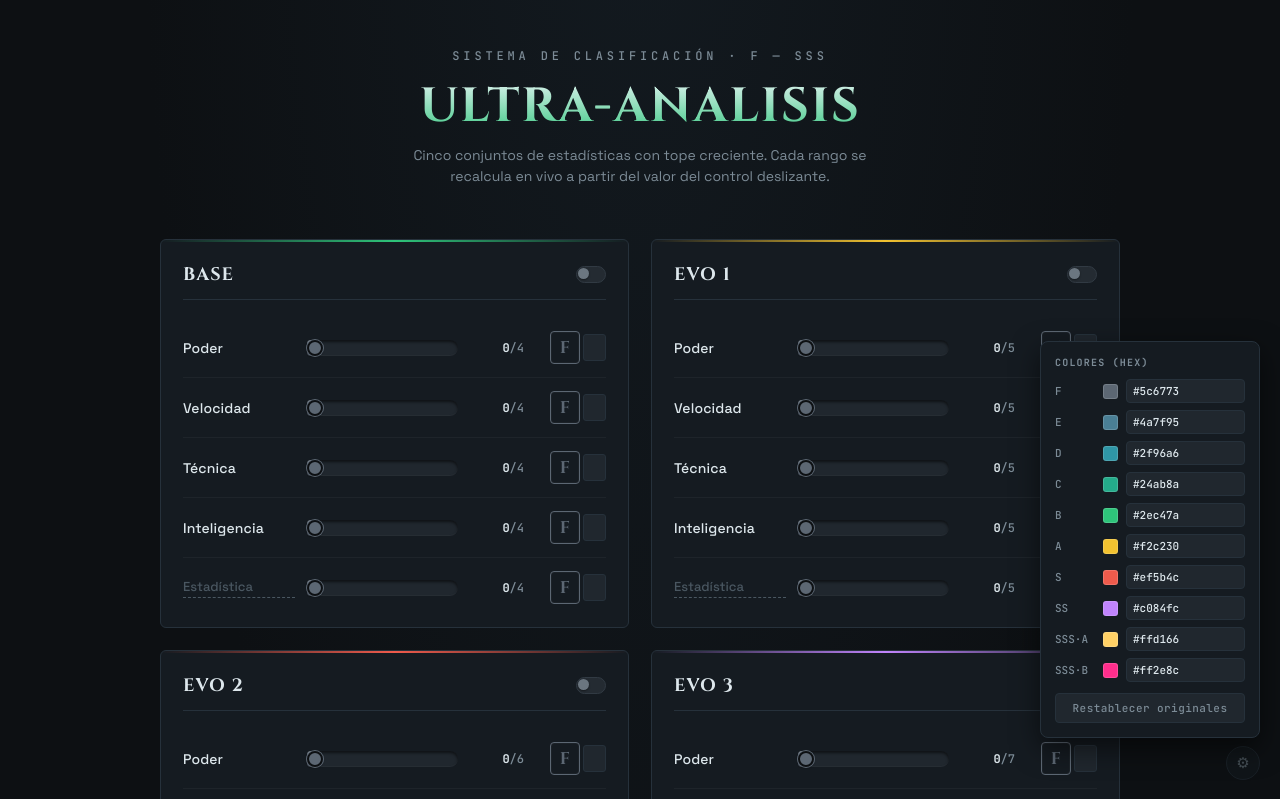
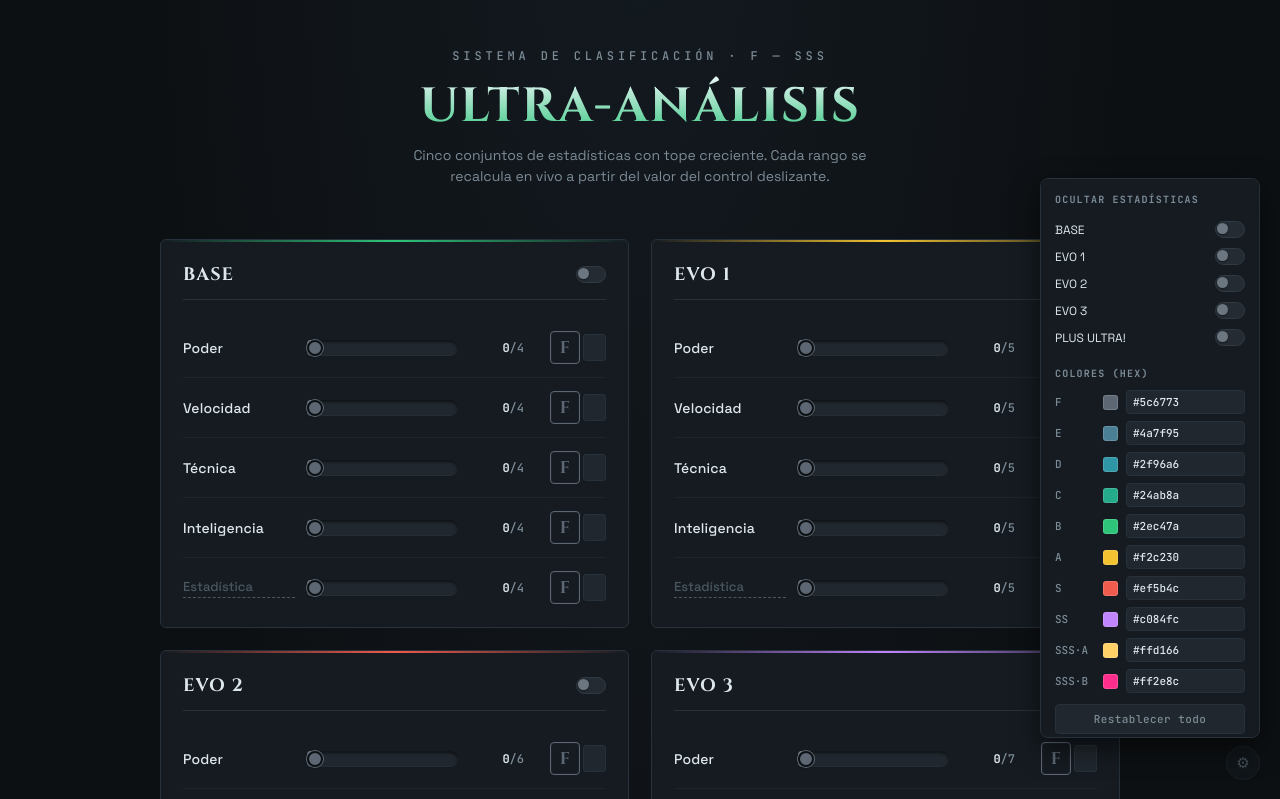
Before and after one commit to Altair925/ultra-archive, a plain HTML site: page index.html in a window 1280 px wide. Both pictures are taken after a click on the button "Ajustes de color". Shown: the top 799 px of the page. Drawn offline with Linux system fonts and the light colour scheme.

Commit message:
index.html

```diff
--- a/index.html
+++ b/index.html
@@ -1,9 +1,9 @@
- <!DOCTYPE html>
+<!DOCTYPE html>
 <html lang="es">
 <head>
 <meta charset="UTF-8">
 <meta name="viewport" content="width=device-width, initial-scale=1.0">
-<title>Ficha de Rangos</title>
+<title>Ultra-Análisis</title>
 <link rel="preconnect" href="https://fonts.googleapis.com">
 <link href="https://fonts.googleapis.com/css2?family=Cinzel:wght@600;700&family=Space+Grotesk:wght@400;500;700&family=JetBrains+Mono:wght@500;700&display=swap" rel="stylesheet">
 <style>
@@ -484,13 +484,32 @@
     transition:color .15s ease, border-color .15s ease;
   }
   .color-reset:hover{color:var(--text); border-color:var(--muted-2);}
+
+  .panel-section-title{ margin-top:16px !important; }
+  .hide-row{
+    display:flex;
+    align-items:center;
+    justify-content:space-between;
+    gap:8px;
+    padding:5px 0;
+  }
+  .hide-row span{
+    font-family:'Space Grotesk', sans-serif;
+    font-size:12px;
+    color:var(--text);
+  }
+
+  /* hide-stats mode: keep the empty track visible, mask the colored progress and the thumb */
+  .card.hide-stats .slider-fill{ opacity:0; }
+  .card.hide-stats .slider-input::-webkit-slider-thumb{ opacity:0; box-shadow:none; }
+  .card.hide-stats .slider-input::-moz-range-thumb{ opacity:0; box-shadow:none; }
 </style>
 </head>
 <body>
 <div class="wrap">
   <div class="masthead">
     <div class="eyebrow">Sistema de clasificación · F — SSS</div>
-    <h1>ULTRA-ANALISIS</h1>
+    <h1>ULTRA-ANÁLISIS</h1>
     <p class="sub">Cinco conjuntos de estadísticas con tope creciente. Cada rango se recalcula en vivo a partir del valor del control deslizante.</p>
   </div>
 
@@ -501,9 +520,12 @@
 
 <button class="color-toggle" id="colorToggle" type="button" aria-label="Ajustes de color" title="Ajustes de color">⚙</button>
 <div class="color-panel hidden" id="colorPanel">
-  <h2>Colores (hex)</h2>
+  <h2>Ocultar estadísticas</h2>
+  <div id="hideStatsFields"></div>
+
+  <h2 class="panel-section-title">Colores (hex)</h2>
   <div id="colorFields"></div>
-  <button type="button" class="color-reset" id="colorReset">Restablecer originales</button>
+  <button type="button" class="color-reset" id="colorReset">Restablecer todo</button>
 </div>
 
 <script>
@@ -524,6 +546,7 @@ const gradeColorVar = {
 const gradeGlow = { S:"rgba(239,91,76,0.5)", SS:"rgba(192,132,252,0.65)", SSS:"rgba(255,46,140,0.5)" };
 const colorMap = { F:"#5c6773", E:"#4a7f95", D:"#2f96a6", C:"#24ab8a", B:"#2ec47a", A:"#f2c230", S:"#ef5b4c", SS:"#c084fc", SSS:"#ff2e8c" };
 const allRefreshers = [];
+const cardControllers = [];
 const shardPoints = [
   "26,10 34,4 30,18",
   "40,8 52,14 42,20",
@@ -682,6 +705,8 @@ groups.forEach((group) => {
   card.appendChild(rowsHolder);
   grid.appendChild(card);
 
+  let hideStats = false;
+
   function letterAt(v) {
     return group.letters[Math.min(v, group.letters.length - 1)];
   }
@@ -701,9 +726,7 @@ groups.forEach((group) => {
 
     rows.forEach((r) => {
       const v = parseInt(r.range.value, 10);
-      r.frac.innerHTML = `<b>${v}</b>/${cap}`;
       const letter = letterAt(v);
-      r.letterEl.textContent = letter;
 
       const ownColor = colorMap[letter];
       const ownGlow = gradeGlow[letter] || 'transparent';
@@ -712,9 +735,20 @@ groups.forEach((group) => {
       const displayGlow = unify ? bestGlow : ownGlow;
       const displayLetter = unify ? bestLetter : letter;
 
-      r.letterEl.style.setProperty('--grade-color', displayColor);
-      r.letterEl.style.setProperty('--grade-glow', displayGlow);
-      r.letterEl.classList.toggle('tier-sss', displayLetter === 'SSS');
+      if (hideStats) {
+        r.frac.innerHTML = `<b>?</b>/?`;
+        r.letterEl.textContent = '???';
+        r.letterEl.style.setProperty('--grade-color', 'var(--muted-2)');
+        r.letterEl.style.setProperty('--grade-glow', 'transparent');
+        r.letterEl.classList.remove('tier-sss');
+      } else {
+        r.frac.innerHTML = `<b>${v}</b>/${cap}`;
+        r.letterEl.textContent = letter;
+        r.letterEl.style.setProperty('--grade-color', displayColor);
+        r.letterEl.style.setProperty('--grade-glow', displayGlow);
+        r.letterEl.classList.toggle('tier-sss', displayLetter === 'SSS');
+      }
+
       r.sliderWrap.classList.toggle('tier-sss', displayLetter === 'SSS');
       r.fill.classList.toggle('tier-sss', displayLetter === 'SSS');
       r.sliderWrap.classList.toggle('is-overflow', sliderMax > cap && v > cap);
@@ -726,6 +760,7 @@ groups.forEach((group) => {
       r.fill.style.setProperty('--fill-color', displayColor);
     });
 
+    card.classList.toggle('hide-stats', hideStats);
     card.style.setProperty('--card-accent', unify ? bestColor : colorMap[group.letters[group.letters.length - 1]]);
     switchLabel.style.setProperty('--switch-color', bestColor);
   }
@@ -733,6 +768,43 @@ groups.forEach((group) => {
   switchInput.addEventListener('change', refreshCard);
   refreshCard();
   allRefreshers.push(refreshCard);
+  cardControllers.push({
+    title: group.title,
+    setHideStats(v) { hideStats = v; refreshCard(); },
+  });
+});
+
+// --- ocultar estadísticas per-table ---
+const hideStatsHolder = document.getElementById('hideStatsFields');
+const hideStatsControls = [];
+
+cardControllers.forEach(({ title, setHideStats }) => {
+  const row = document.createElement('div');
+  row.className = 'hide-row';
+
+  const span = document.createElement('span');
+  span.textContent = title;
+
+  const switchLabel = document.createElement('label');
+  switchLabel.className = 'mini-switch';
+  const input = document.createElement('input');
+  input.type = 'checkbox';
+  input.setAttribute('aria-label', `Ocultar estadísticas de ${title}`);
+  const track = document.createElement('span');
+  track.className = 'track';
+  const knob = document.createElement('span');
+  knob.className = 'knob';
+  switchLabel.appendChild(input);
+  switchLabel.appendChild(track);
+  switchLabel.appendChild(knob);
+
+  input.addEventListener('change', () => setHideStats(input.checked));
+
+  hideStatsControls.push({ input, setHideStats });
+
+  row.appendChild(span);
+  row.appendChild(switchLabel);
+  hideStatsHolder.appendChild(row);
 });
 
 // --- discreet hex color panel ---
@@ -812,6 +884,10 @@ document.getElementById('colorReset').addEventListener('click', () => {
     input.value = hex;
     apply(hex);
   });
+  hideStatsControls.forEach(({ input, setHideStats }) => {
+    input.checked = false;
+    setHideStats(false);
+  });
 });
 </script>
 </body>
```
